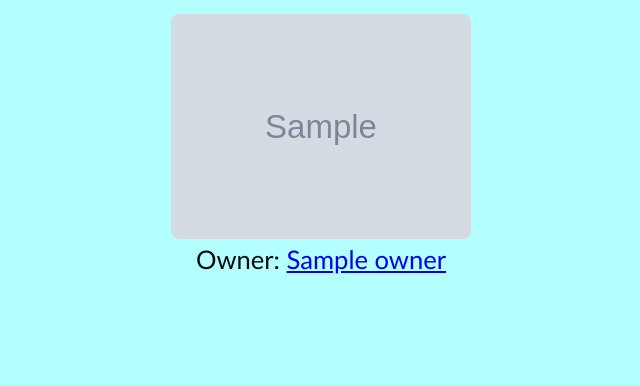
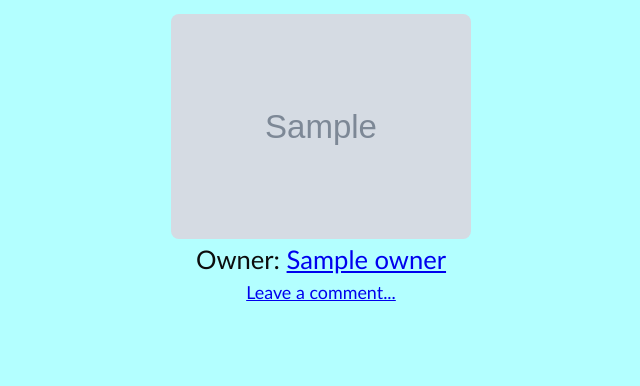
Before and after one commit to EnzoExemplary/CC-A3, a Flask app: template templates/index.html in a window 1280 px wide. Shown: the part 290-676 px from the top of the page, without its empty margins (319-959 px from the left). Run offline with Flask 2, Linux system fonts and the light colour scheme; the template is opened without the code that fills it: most values are stand-ins (such as "Sample title", 1, 10 or a date in 2020); grey boxes marked "Sample" are stand-in pictures.

Commit message:
Added link to leave a comment on home page

```diff
--- a/templates/index.html
+++ b/templates/index.html
@@ -32,6 +32,9 @@
 				<img class="pet-img" src="{{ pet.img_url}}" alt="{{ pet.name }}">
 			</a>
 			<br>Owner: <a href="{{ url_for('user_page', username=pet.owner) }}"> {{ pet.owner }} </a>
+			<p style="font-size:70%; line-height:1%">
+				<a href="{{ url_for('comment', pet_id = pet.id) }}"> Leave a comment...</a>
+			</p>
 		</div>
 	</div>
 
```
